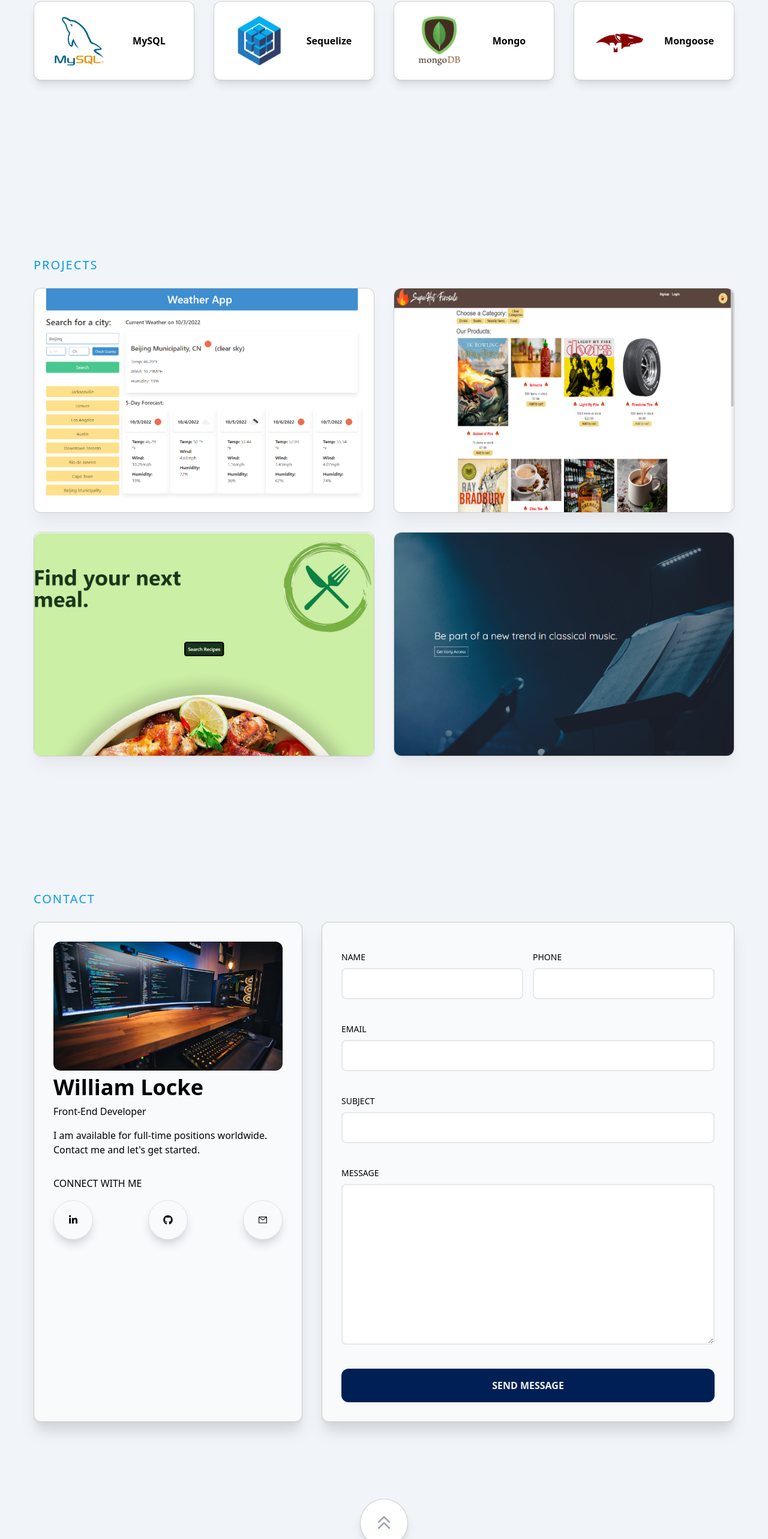
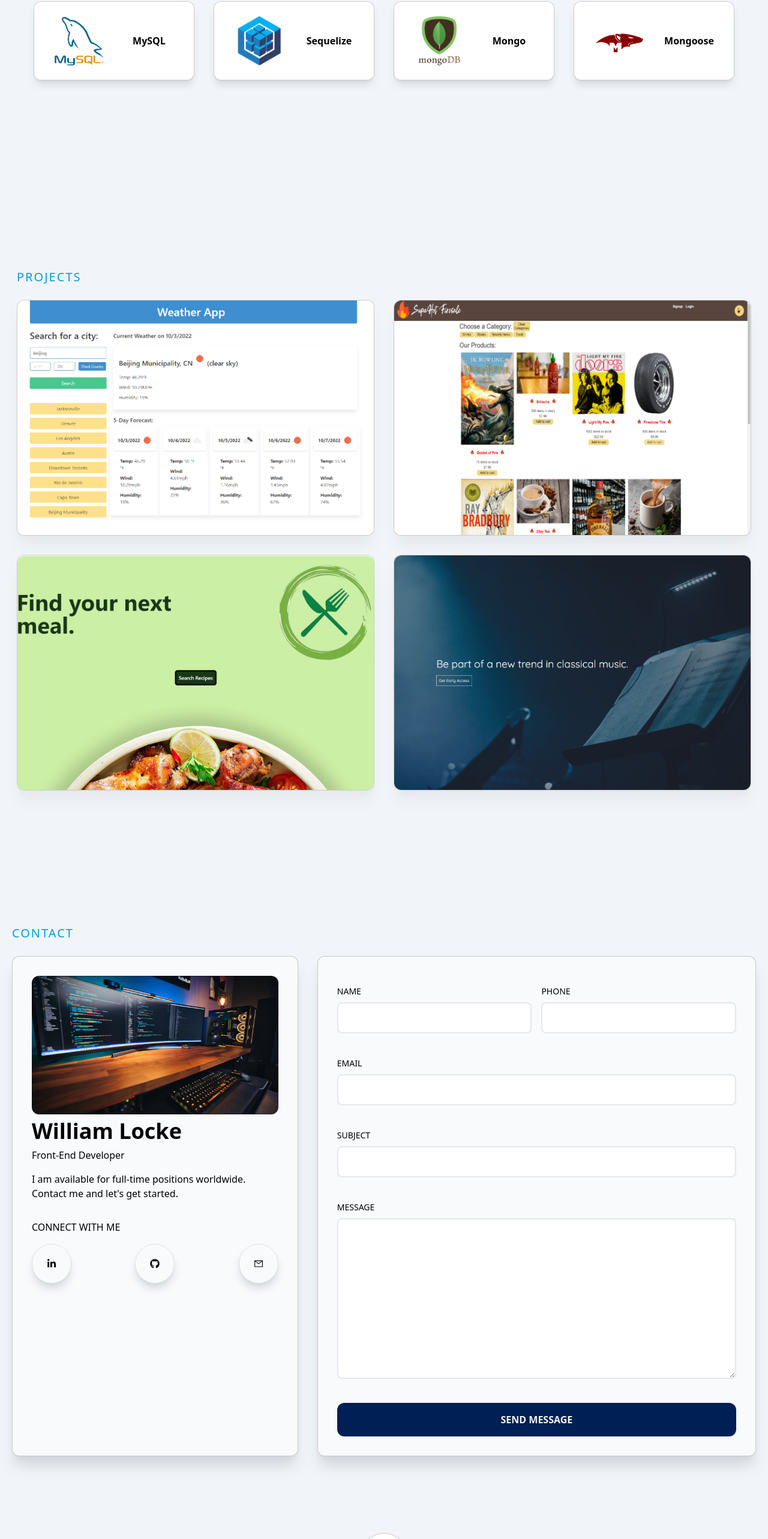
Before and after one commit to dopecello/next-portfolio, a Next.js app: page / in a window 1280 px wide. Shown: the part 2182-4748 px from the top of the page at 60% size. Built offline with nearby package versions, Linux system fonts and the light colour scheme.

Commit message:
changed size rendering for projects section + icons

```diff
--- a/components/Contact.jsx
+++ b/components/Contact.jsx
@@ -9,7 +9,7 @@ import ContactForm from './ContactForm'
 
 const Contact = () => {
     return (
-        <div id='contact' className='max-w-[95%] z-[1] px-6 mx-auto'>
+        <div id='contact' className='w-full z-[1] px-4'>
             <div className='max-w-[1240px] mx-auto xl:py-20 w-full'>
                 <p className='text-xl tracking-widest uppercase text-lite-blue py-6'>Contact</p>
                 <div className='grid lg:grid-cols-5 gap-8'>
--- a/components/ProjectItem.jsx
+++ b/components/ProjectItem.jsx
@@ -1,24 +1,27 @@
 import React from 'react'
 import Image from 'next/image'
 import Link from 'next/link'
-import { FaExternalLinkAlt, FaGithubSquare } from 'react-icons/fa'
+import { BsGithub } from 'react-icons/bs'
+import { BiLinkExternal } from 'react-icons/bi'
 
 const ProjectItem = ({ title, alt, tech, bgImg, projectURL, githubURL }) => {
     return (
         <div className='border border-black/20 relative flex items-center justify-center h-auto w-full shadow-xl shadow-gray-200 rounded-xl group transition bg-white hover:bg-[#001f54] duration-300'>
             <Image src={bgImg} alt={alt} className='rounded-xl group-hover:opacity-10' />
             <div className='hidden group-hover:block absolute top-[50%] left-[50%] translate-x-[-50%] translate-y-[-50%]'>
-                <h3 className='text-2xl text-white tracking-wider text-center'>{title}</h3>
-                <p className='pb-4 pt-2 text-white text-center'>{tech}</p>
+                <h3 className='lg:text-2xl text-[13px] xxs:text-lg xs:text-lg sm:text-lg text-white tracking-wider text-center'>{title}</h3>
+                <p className='pb-4 pt-2 text-xs xxs:text-sm xs:text-sm sm:text-sm lg:text-sm text-white text-center'>{tech}</p>
                 <div className='flex justify-center gap-6'>
-                    <div className='rounded-full shadow-lg bg-slate-100 p-4 cursor-pointer transition hover:bg-lite-blue hover:text-slate-100 lg:hover:scale-105 ease-in duration-75'>
+                    <div className='bg-slate-100 p-1 sm:p-2 rounded-full cursor-pointer transition hover:bg-lite-blue hover:text-slate-100 duration-100'>
                         <Link href={githubURL} title='GitHub Repo' target='_blank' rel='noopener noreferrer'>
-                            <FaGithubSquare size={30} />
+                            <BsGithub size={20} className='xxs:hidden xs:hidden sm:hidden' />
+                            <BsGithub size={30} className='hidden xxs:block xs:block sm:block'/>
                         </Link>
                     </div>
-                    <div className='rounded-full shadow-lg bg-slate-100 p-4 cursor-pointer transition hover:bg-lite-blue hover:text-slate-100 lg:hover:scale-105 ease-in duration-[0ms]'>
+                    <div className='bg-slate-100 p-1 sm:p-2 rounded-full cursor-pointer transition hover:bg-lite-blue hover:text-slate-100 lg:hover:scale-105 ease-in duration-[0ms]'>
                         <Link href={projectURL} title='Deployed Project' target='_blank' rel='noopener noreferrer'>
-                            <FaExternalLinkAlt size={30} />
+                            <BiLinkExternal size={20} className='xxs:hidden xs:hidden sm:hidden' />
+                            <BiLinkExternal size={30} className='hidden xxs:block xs:block sm:block' />
                         </Link>
                     </div>
                 </div>
@@ -29,5 +32,3 @@ const ProjectItem = ({ title, alt, tech, bgImg, projectURL, githubURL }) => {
 }
 
 export default ProjectItem
-
-//I want to add the FaGithubSquare icon and FaExternalLinkAlt
--- a/components/Projects.jsx
+++ b/components/Projects.jsx
@@ -15,8 +15,8 @@ const Projects = () => {
     ]
 
     return (
-        <div id='projects' className='max-w-[95%] xl:pt-[13rem] xl:pb-[5rem] px-6 mx-auto'>
-            <div className='max-w-[[1240px]] mx-auto pt-5 pb-10'>
+        <div id='projects' className='w-full xl:pt-[13rem] xl:pb-[5rem]'>
+            <div className='max-w-[1240px] mx-auto px-2 pt-10 pb-10'>
                 <p className='text-xl tracking-widest uppercase py-6 text-lite-blue'>Projects</p>
                 <div className='grid md:grid-cols-2 gap-8'>
                     {projItemArr.map((index) => {
```
